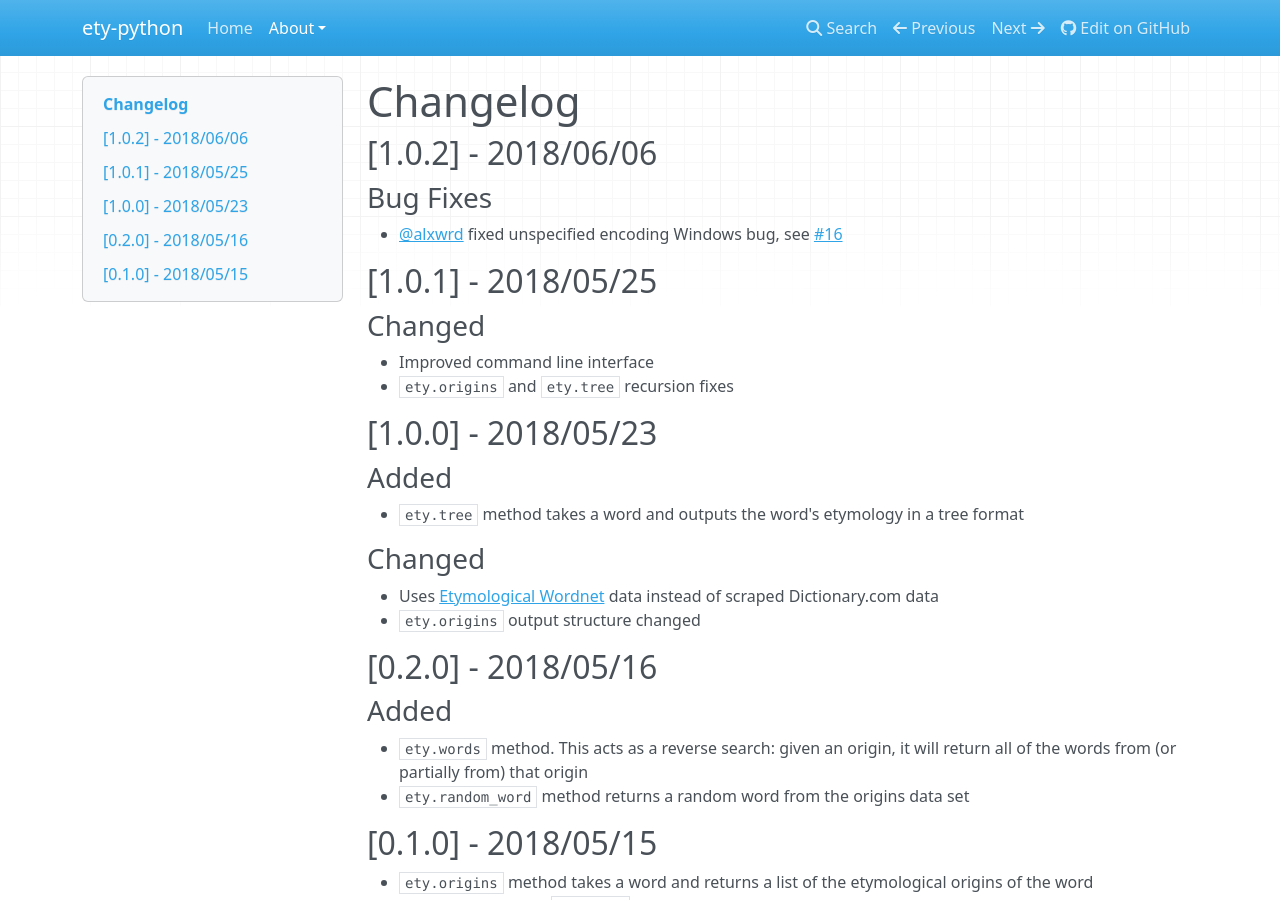
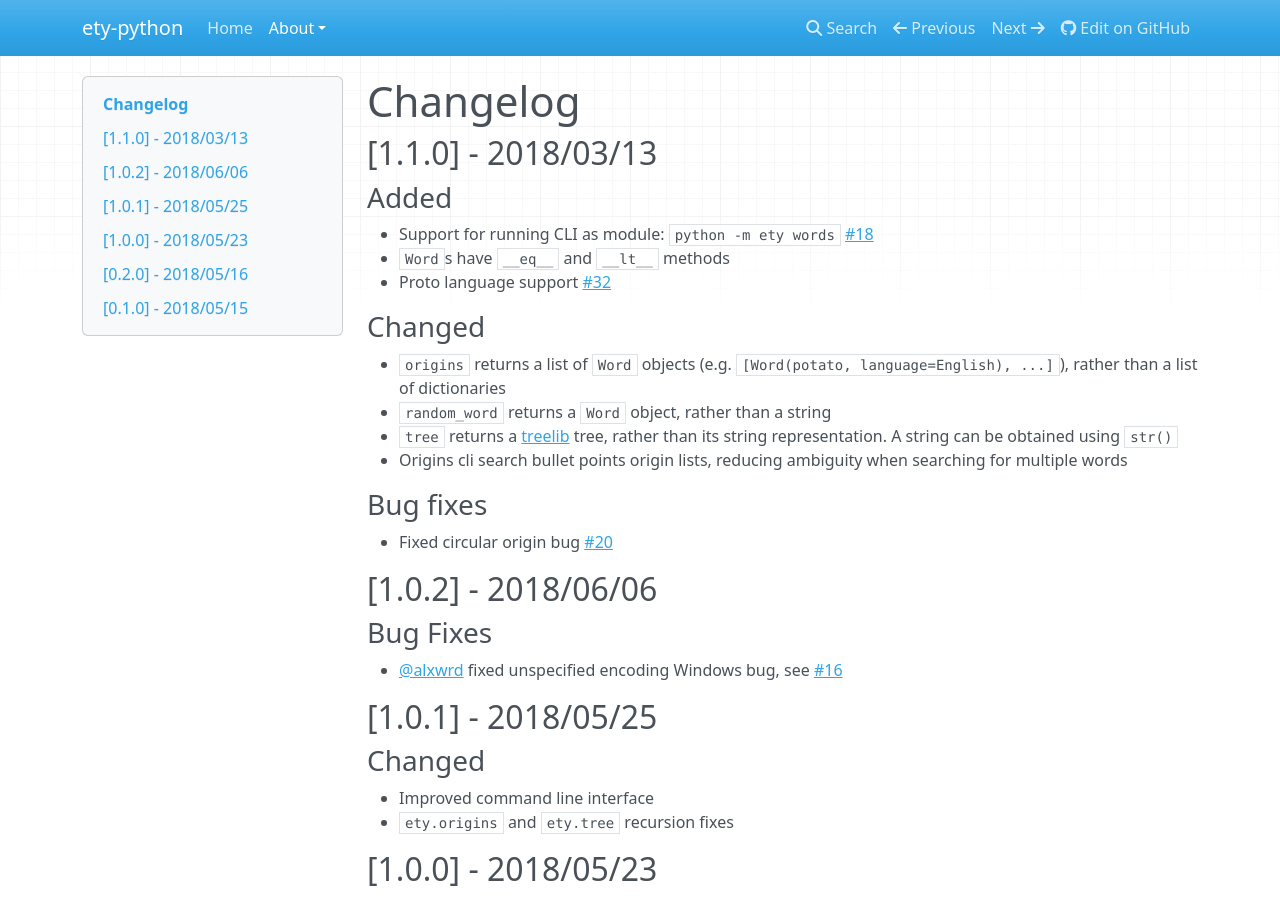
Before and after one commit to jmsv/ety-python, an MkDocs documentation site: the page built from docs/about/changelog.md, in a window 1280 px wide and 900 px high. Built offline with MkDocs 1.6.1, drawn with Linux system fonts in a browser that asks for light colours; nearby versions of some CDN libraries; old or Windows-style settings are respelled for this version of MkDocs.

Commit message:
Changelog for next version

```diff
--- a/docs/about/changelog.md
+++ b/docs/about/changelog.md
@@ -1,4 +1,23 @@
 # Changelog
+
+## [1.1.0] - 2018/03/13
+
+### Added
+
+- Support for running CLI as module: `python -m ety words` [#18](https://github.com/jmsv/ety-python/pull/18)
+- `Word`s have `__eq__` and `__lt__` methods
+- Proto language support [#32](https://github.com/jmsv/ety-python/issues/32)
+
+### Changed
+
+- `origins` returns a list of `Word` objects (e.g. `[Word(potato, language=English), ...]`), rather than a list of dictionaries
+- `random_word` returns a `Word` object, rather than a string
+- `tree` returns a [treelib](https://github.com/caesar0301/treelib) tree, rather than its string representation. A string can be obtained using `str()`
+- Origins cli search bullet points origin lists, reducing ambiguity when searching for multiple words
+
+### Bug fixes
+
+- Fixed circular origin bug [#20](https://github.com/jmsv/ety-python/issues/20)
 
 ## [1.0.2] - 2018/06/06
 
```
